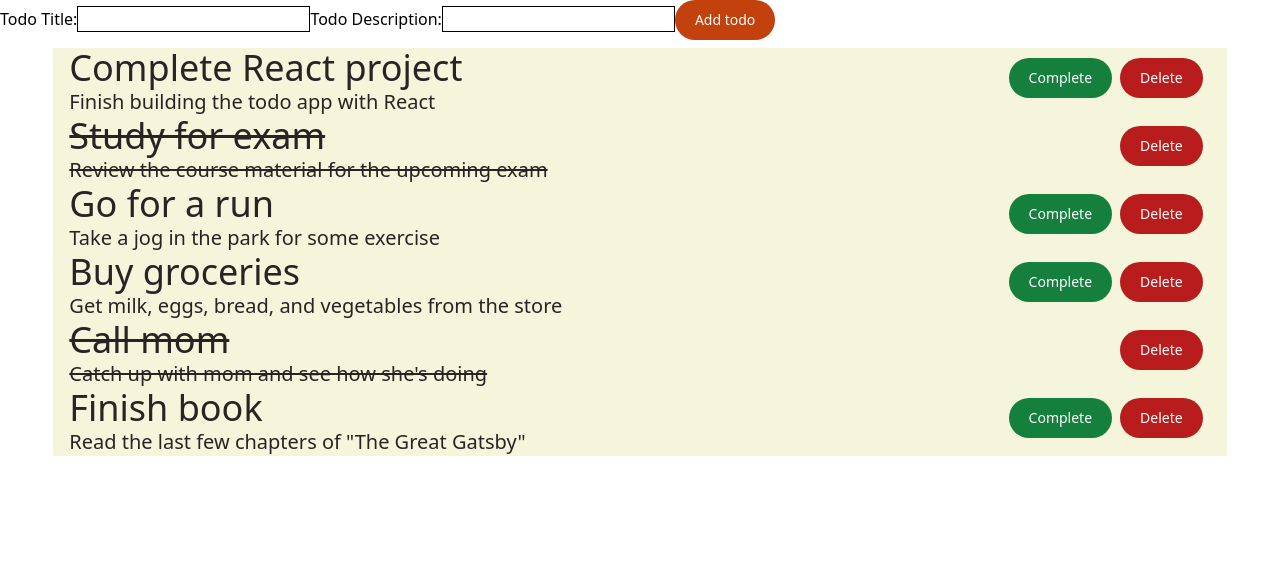
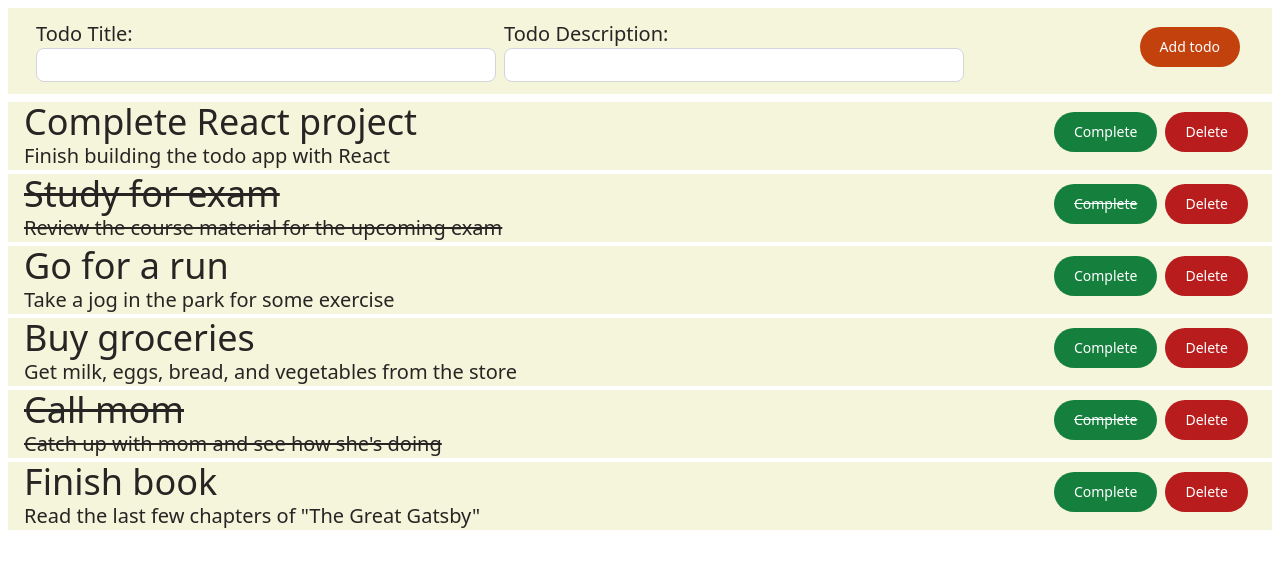
Before and after one commit to Anantha182/Todo-app, a React (Create React App) app: page / in a window 1280 px wide. Shown: the top 568 px of the page. Built offline with nearby package versions, Linux system fonts and the light colour scheme.

Commit message:
UI changes

```diff
--- a/src/App.js
+++ b/src/App.js
@@ -1,5 +1,4 @@
 import Main from "./components/Main";
-import TodoList from "./components/TodoList";
 import { ThemeProvider } from "./contexts/themeContext";
 
 function App() {
--- a/src/components/AddTodo.jsx
+++ b/src/components/AddTodo.jsx
@@ -1,35 +1,49 @@
 import React, { useState } from "react";
 import Button from "./Button";
 import { v4 as uuidv4 } from "uuid";
+import { useThemeProvider } from "../hooks/useThemeProvider";
+import { THEME_MODES } from "../utils/constants";
 
 const AddTodo = ({ handleAddTodo }) => {
   const [todoTitle, setTodoTitle] = useState("");
   const [todoDescription, setTodoDescription] = useState("");
-  const customHandleAddTodo = () => {
-    setTodoTitle("");
-    setTodoDescription("");
-    return handleAddTodo({ todoTitle, todoDescription });
+
+  const { theme } = useThemeProvider();
+
+  const style = {
+    backgroundColor: `${theme === THEME_MODES.LIGHT ? "#F5F5DC" : "#262523"}`,
+    color: `${theme === THEME_MODES.LIGHT ? "#262523" : "#F5F5DC"}`,
   };
+
   return (
-    <div>
-      <label htmlFor="todoTitle">Todo Title:</label>
+    <div className="flex justify-between p-2 m-2 items-center" style={style}>
+      <div className="flex ml-4 w-3/4">
+        <span className="m-1 w-1/2">
+          <label htmlFor="todoTitle" className="text-xl">
+            Todo Title:
+          </label>
           <input
             type="text"
             id="todoTitle"
             value={todoTitle}
             onChange={(e) => setTodoTitle(e.target.value)}
-        className="border border-black"
+            className="border border-gray-300 text-gray-900 text-sm rounded-lg focus:border-black block w-full p-1.5"
           />
-
-      <label htmlFor="todoDescription">Todo Description:</label>
+        </span>
+        <span className="m-1 w-1/2">
+          <label htmlFor="todoDescription" className="text-xl">
+            Todo Description:
+          </label>
           <input
             type="text"
             id="todoDescription"
             value={todoDescription}
             onChange={(e) => setTodoDescription(e.target.value)}
-        className="border border-black"
+            className="w-full border border-gray-300 text-gray-900 text-sm rounded-lg focus:border-black block p-1.5"
           />
-
+        </span>
+      </div>
+      <div className="mr-4">
         <Button
           color="orange"
           onClick={() => {
@@ -41,6 +55,7 @@ const AddTodo = ({ handleAddTodo }) => {
           Add todo
         </Button>
       </div>
+    </div>
   );
 };
 
--- a/src/components/Button.jsx
+++ b/src/components/Button.jsx
@@ -1,10 +1,16 @@
 import React from "react";
 
-const Button = ({ onClick, color, children }) => {
+const Button = ({ isDisabled, onClick, color, children }) => {
+  const style = {
+    textDecoration: isDisabled && color === "green" ? "line-through" : "none",
+  };
+
   return (
     <button
       onClick={onClick}
       className={`text-white bg-${color}-700 hover:bg-${color}-800 focus:outline-none focus:ring-4 focus:ring-${color}-300 font-medium rounded-full text-sm px-5 py-2.5 text-center me-2 mb-2 dark:bg-${color}-600 dark:hover:bg-${color}-700 dark:focus:ring-${color}-900`}
+      disabled={isDisabled && color === "green"}
+      style={style}
     >
       {children}
     </button>
--- a/src/components/TodoItem.jsx
+++ b/src/components/TodoItem.jsx
@@ -19,7 +19,7 @@ const TodoItem = ({
   };
 
   return (
-    <div className={`flex justify-between w-full`} style={style}>
+    <div className={`flex justify-between w-full my-1`} style={style}>
       <div
         className={`flex flex-col justify-center ml-4 ${
           isCompleted ? "line-through" : ""
@@ -29,12 +29,19 @@ const TodoItem = ({
         <div className="text-xl text-wrap">{description}</div>
       </div>
       <div className="flex justify-between items-center mr-4">
-        {!isCompleted && (
-          <Button id={id} onClick={() => handleCompleteTodo(id)} color="green">
-            Complete
-          </Button>
-        )}
-        <Button id={id} onClick={() => handleDeleteTodo(id)} color="red">
+        <Button
+          isDisabled={isCompleted}
+          onClick={() => handleCompleteTodo(id)}
+          color="green"
+        >
+          Complete
+        </Button>
+
+        <Button
+          isDisabled={isCompleted}
+          onClick={() => handleDeleteTodo(id)}
+          color="red"
+        >
           Delete
         </Button>
       </div>
--- a/src/components/TodoList.jsx
+++ b/src/components/TodoList.jsx
@@ -1,10 +1,8 @@
 import TodoItem from "./TodoItem";
 
-const TodoList = ({todos, handleCompleteTodo, handleDeleteTodo}) => {
-
-
+const TodoList = ({ todos, handleCompleteTodo, handleDeleteTodo }) => {
   return (
-    <div className="w-11/12 m-auto">
+    <div className="m-2">
       {todos &&
         todos.map((todo) => {
           return (
--- a/src/hooks/useHandleTodos.js
+++ b/src/hooks/useHandleTodos.js
@@ -15,7 +15,7 @@ const useHandleTodos = () => {
     return () => {
       window.removeEventListener("beforeunload", handleWindowReload);
     };
-  }, []);
+  }, [todos]);
 
   const handleCompleteTodo = (id) => {
     const newTodos = todos.map((todo) => {
@@ -44,7 +44,6 @@ const useHandleTodos = () => {
         isCompleted: false,
       },
     ];
-    console.log(newTodos);
     setTodos(newTodos);
   };
   return {
```
Lines whose indentation alone changed are shown as unchanged.
